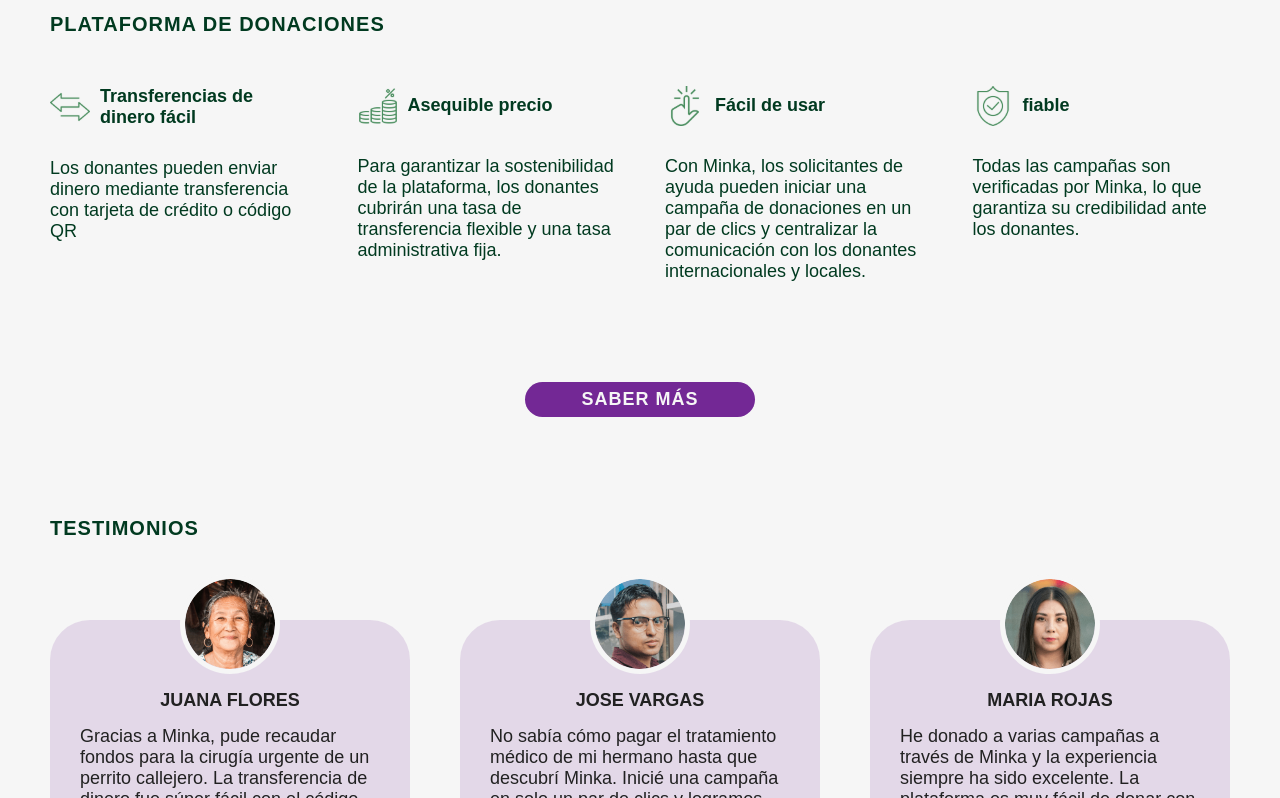
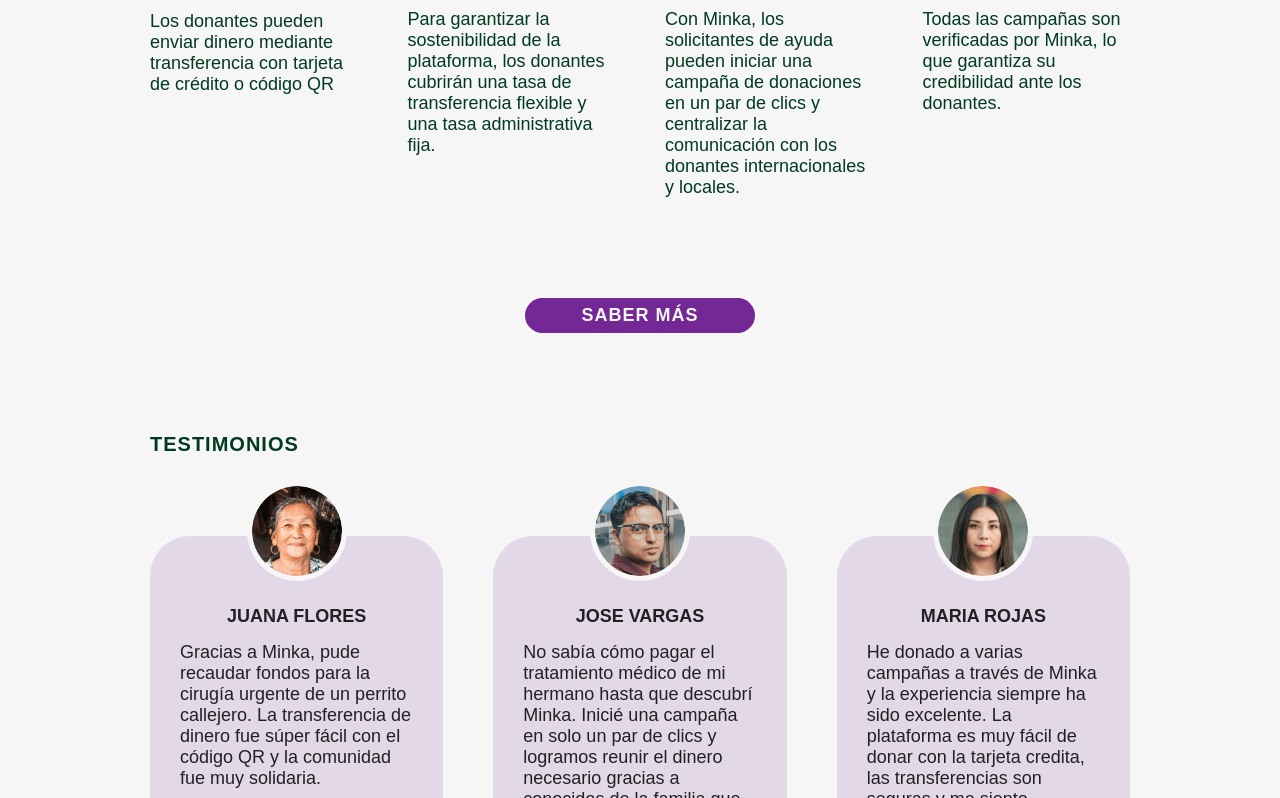
Before and after one commit to KurtGuardia/Minka, a Next.js app: page / in a window 1280 px wide. Shown: the part 1347-2145 px from the top of the page. Built offline with nearby package versions, Linux system fonts and the light colour scheme; a web font is replaced by a local one.

Commit message:
fix: Fix the padding in .main

```diff
--- a/src/app/page.module.scss
+++ b/src/app/page.module.scss
@@ -1,13 +1,13 @@
 .main {
-    // Until it is responsive
-    padding: 5rem !important;
 
     h2 {
         display: none;
         text-align: center;
 
+        // Until it is responsive
         @media (max-width: $tablet) {
             display: block;
+            padding: 5rem !important;
         }
     }
 
```
